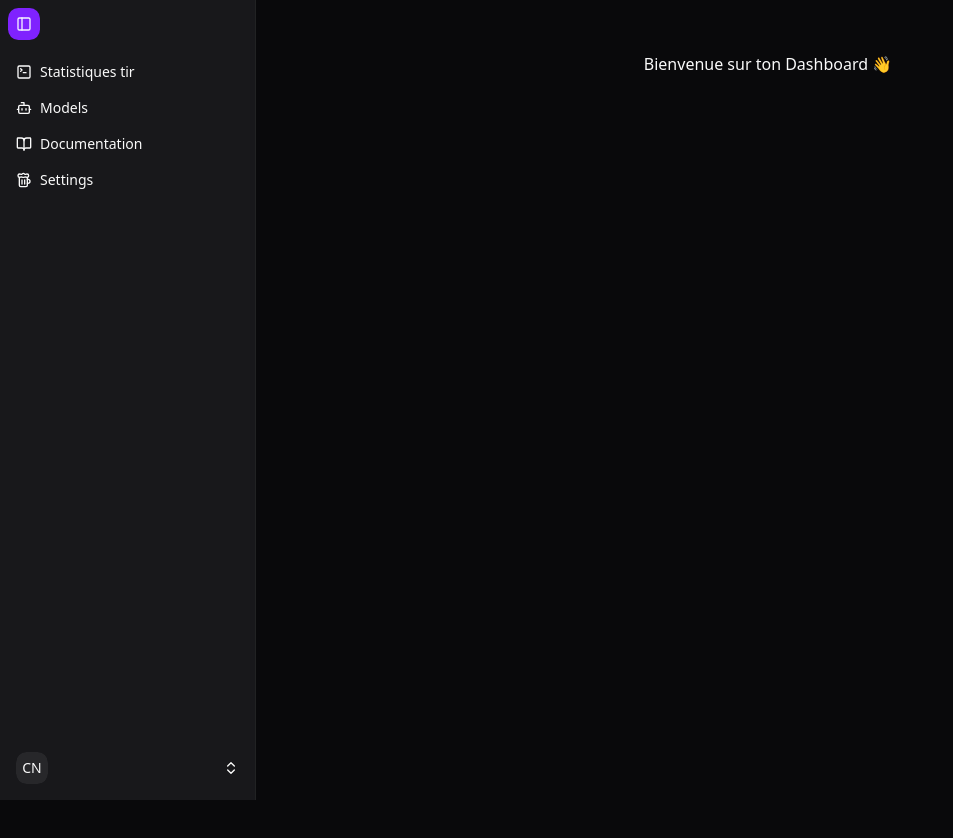
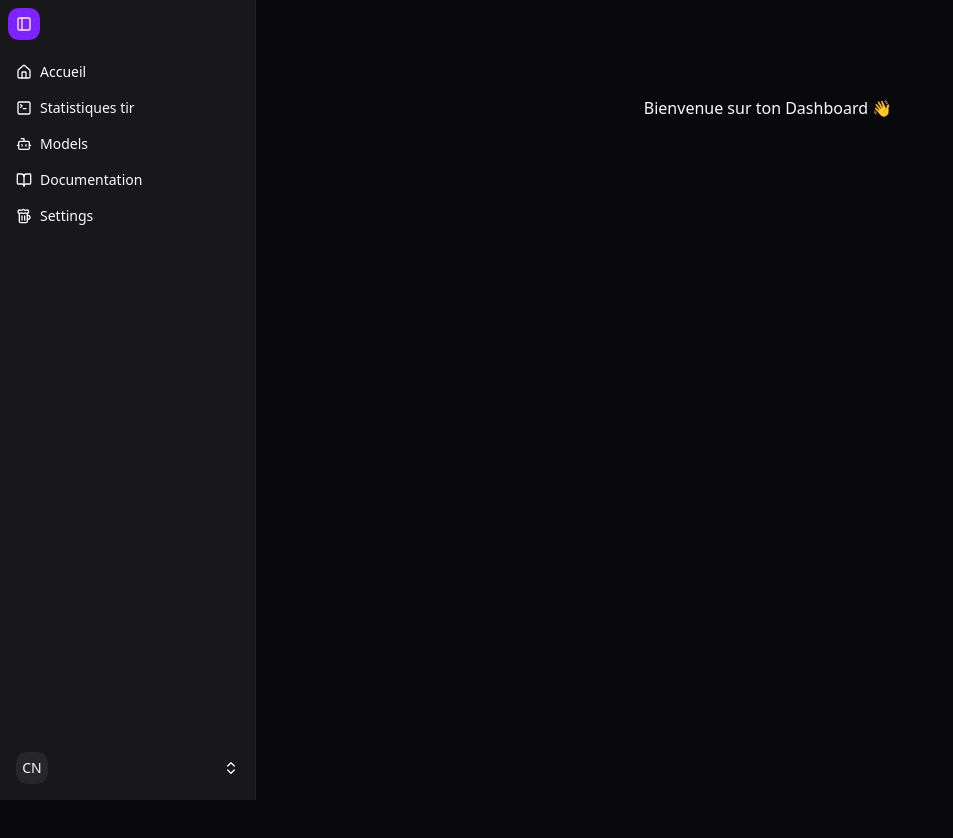
Before and after one commit to AnsseauMattheo/SaeHandDBut3-Front, a React (Vite) app: page /DashBoard in a window 1280 px wide. Shown: the top 838 px of the page, without its empty margins (0-953 px from the left). Built offline with nearby package versions, Linux system fonts and the light colour scheme; no server answers.

Commit message:
correction navlink

```diff
--- a/src/App.jsx
+++ b/src/App.jsx
@@ -56,13 +56,15 @@ function App() {
       });
   };
 
-  return (
+ return (
     <Routes>
-      <Route path="/Connexion" element={< Connexion reload={handleReload} />} />
+      <Route path="/Connexion" element={<Connexion reload={handleReload} />} />
       <Route path="/DashBoard" element={<DashBoard user={user} logout={handleLogOut} />}>
-          <Route index element={<p>Bienvenue sur ton Dashboard 👋</p>} />
-          <Route path="StatTir" element={<StatTir />} />
+        <Route index element={<div><p>Bienvenue sur ton Dashboard 👋</p></div>} />
+        <Route path="StatTir" element={<StatTir />} />
       </Route>
+
+      <Route path="/" element={<Connexion reload={handleReload} />} />
     </Routes>
   )
 }
--- a/src/Pages/Base_Main.jsx
+++ b/src/Pages/Base_Main.jsx
@@ -1,23 +1,26 @@
+
 import { AppSidebar } from "@/components/app-sidebar"
 import {
     SidebarInset,
     SidebarProvider,
+    SidebarTrigger,
 } from "@/components/ui/sidebar"
-import Connexion from "./Connexion.jsx";
-import {Children} from "react";
-import App from "@/App.jsx";
-import {Outlet} from "react-router";
+import { Separator } from "@/components/ui/separator"
+import { Outlet } from "react-router-dom";
 
-export default function DashBoard( { user, logout } ) {
+export default function DashBoard({ user, logout }) {
     return (
         <SidebarProvider>
             <AppSidebar user={user} logout={logout} />
             <SidebarInset>
                 <header className="flex h-16 shrink-0 items-center gap-2 transition-[width,height] ease-linear group-has-data-[collapsible=icon]/sidebar-wrapper:h-12">
                     <div className="flex items-center gap-2 px-4">
-                        <Outlet />
                     </div>
                 </header>
+
+                <div className="flex flex-1 flex-col gap-4 p-4 pt-0">
+                    <Outlet />
+                </div>
             </SidebarInset>
         </SidebarProvider>
     )
--- a/src/components/app-sidebar.jsx
+++ b/src/components/app-sidebar.jsx
@@ -14,6 +14,7 @@ import {
     SquareTerminal,
     Banana,
     Beer,
+    Home,
 } from "lucide-react"
 
 import {NavMain} from "@/components/nav-main"
@@ -31,6 +32,11 @@ import {
 // This is sample data.
 const data = {
     navMain: [
+        {
+            title: "Accueil",
+            url : "/DashBoard",
+            icon: Home
+        },
         {
             title: "Statistiques tir",
             url: "/DashBoard/StatTir",
--- a/src/components/nav-main.jsx
+++ b/src/components/nav-main.jsx
@@ -15,6 +15,7 @@ import {
   SidebarMenuSubButton,
   SidebarMenuSubItem,
 } from "@/components/ui/sidebar"
+import { NavLink } from "react-router";
 
 export function NavMain({
   items
@@ -24,13 +25,13 @@ export function NavMain({
       <SidebarMenu>
           {items.map((item, index) => (
               <SidebarMenuItem key={index}>
-                  <a href={item.url}  >
+                  <NavLink to={item.url}  >
                       <SidebarMenuButton tooltip={item.title}>
                           {item.icon && <item.icon />}
                           <span>{item.title}</span>
 
                       </SidebarMenuButton>
-                  </a>
+                  </NavLink>
               </SidebarMenuItem>
           ))}
       </SidebarMenu>
```
